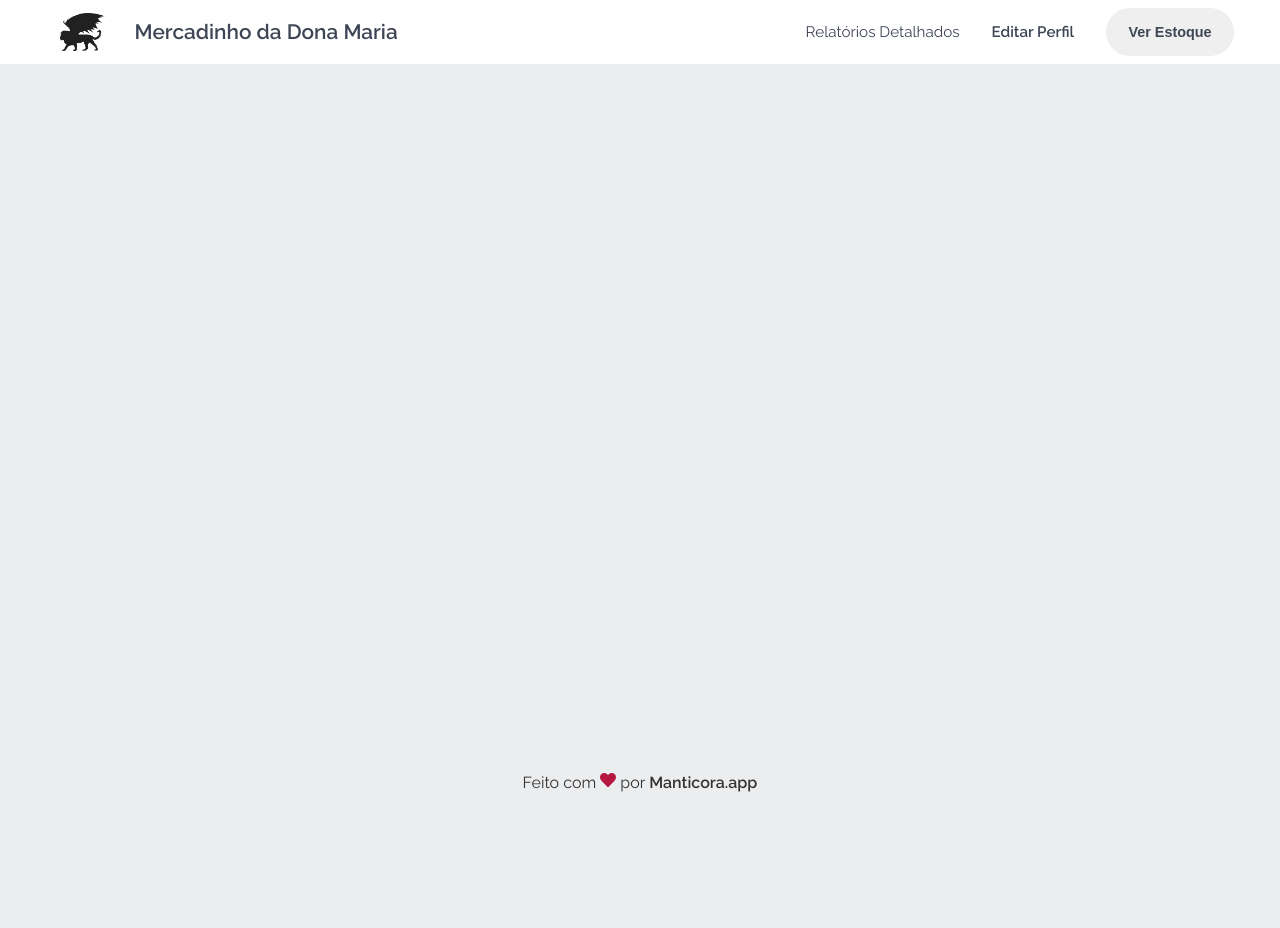
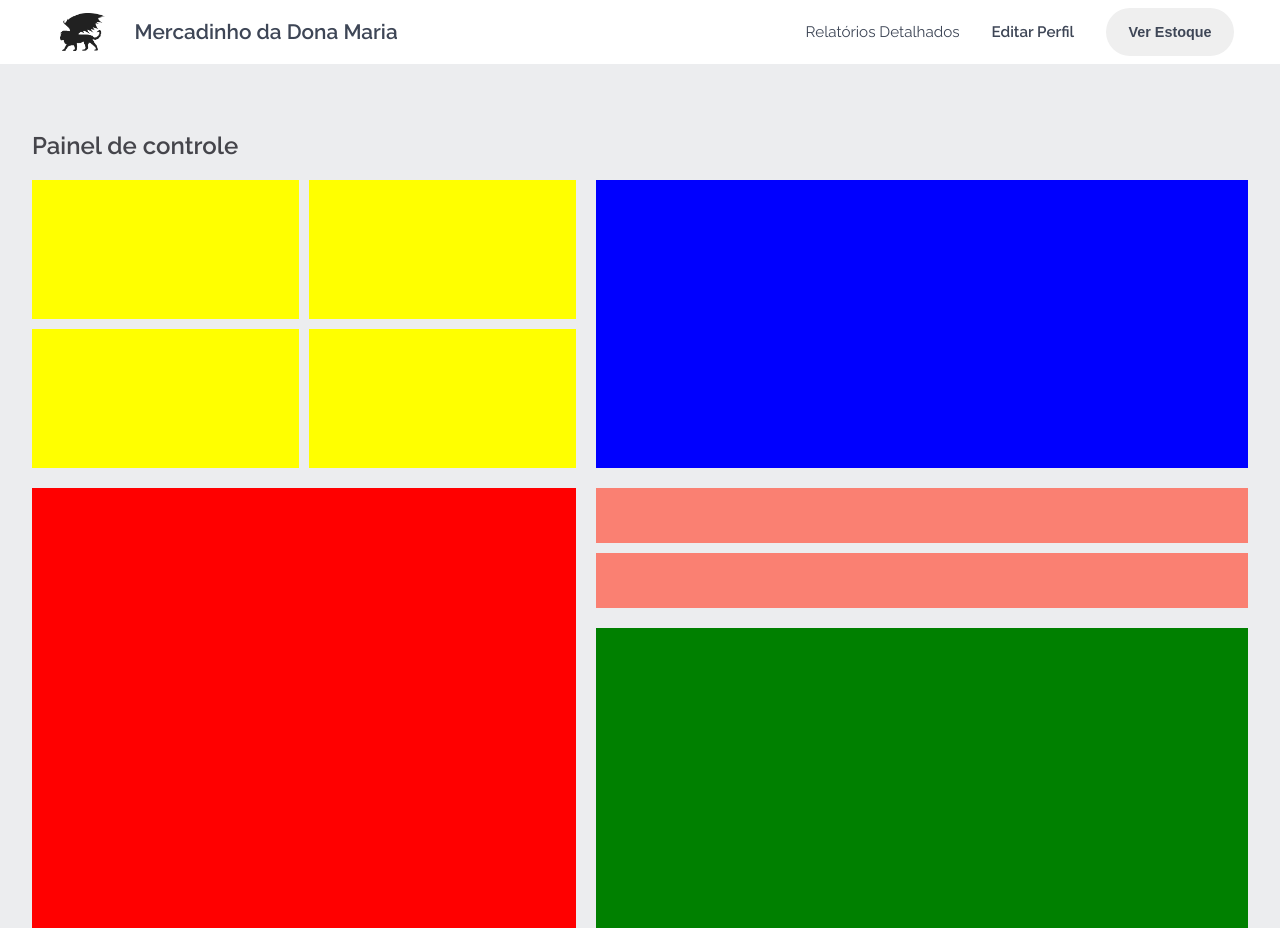
Before and after one commit to manticorasolution/manticora-dashboard, a React (Create React App) app: page / in a window 1280 px wide. Before the commit the page ends 800 px from the top, so only its background shows below. Built offline with nearby package versions, Linux system fonts and the light colour scheme; the HTML template or start-up script is replaced by a standard one.

Commit message:
feat: create dashboard grid

```diff
--- a/src/App.js
+++ b/src/App.js
@@ -1,14 +1,16 @@
 import React from 'react';
 import GlobalStyle from './styles/global';
 import Header from './components/Header';
-import Footer from './components/Footer';
+import Board from './components/Board';
+// import Footer from './components/Footer';
 
 function App() {
 	return (
 		<>
 			<GlobalStyle />
 			<Header />
-			<Footer />
+			<Board />
+			{/* <Footer /> */}
 		</>
 	);
 }
--- /dev/null
+++ b/src/components/Board/index.js
@@ -0,0 +1,29 @@
+import React from 'react';
+import Container from './styles';
+
+const Board = () => {
+	return (
+		<Container>
+			<div className="board-name">
+				<h2>Painel de controle</h2>
+			</div>
+			<div className="cards-left-up">
+				<div className="card1"></div>
+				<div className="card2"></div>
+				<div className="card3"></div>
+				<div className="card4"></div>
+			</div>
+			<div className="cards-right-up"></div>
+			<div className="cards-left-down"></div>
+			<div className="cards-right-down">
+				<div className="alerts">
+					<div className="alert1"></div>
+					<div className="alert2"></div>
+				</div>
+				<div className="in-alert-products"></div>
+			</div>
+		</Container>
+	);
+}
+
+export default Board;
--- /dev/null
+++ b/src/components/Board/styles.js
@@ -0,0 +1,81 @@
+import styled from 'styled-components';
+
+const Container = styled.div`
+	display: grid;
+	grid-template-columns: 1fr 1.2fr;
+	grid-template-rows: 12vh 36vh 55vh;
+	grid-gap: 20px;
+	height: calc(100% - 8vh);
+	width: 100%;
+	margin: auto;
+	max-width: 95vw;
+
+	grid-template-areas: "boardName boardName"
+												"cardsLeftUp cardsRightUp"
+												"cardsLeftDown cardsRightDown";
+
+	.board-name {
+		grid-column: 1/3;
+		grid-area: boardName;
+
+		display: flex;
+		justify-content: flex-start;
+		align-items: flex-end;
+		color: #45454b;
+	}
+
+	.cards-left-up {
+		grid-area: cardsLeftUp;
+
+		display: grid;
+		grid-template-columns: 1fr 1fr;
+		grid-template-rows: 1fr 1fr;
+		grid-gap: 10px;
+		height: 100%;
+
+		.card1 { background: yellow }
+		.card2 { background: yellow }
+		.card3 { background: yellow }
+		.card4 { background: yellow }
+
+	}
+
+	.cards-right-up {
+		background: blue;
+		grid-area: cardsRightUp;
+	}
+
+	.cards-left-down {
+		background: red;
+		grid-area: cardsLeftDown;
+	}
+
+	.cards-right-down {
+		grid-area: cardsRightDown;
+
+		display: grid;
+		grid-template-columns: 1fr;
+		grid-template-rows: 0.4fr 1fr;
+		grid-row-gap: 20px;
+		grid-template-areas: "alerts"
+													"inAlertProducts";
+
+		.alerts {
+			display: grid;
+			grid-template-columns: 1fr;
+			grid-template-rows: 0.6fr 0.6fr;
+			grid-row-gap: 10px;
+			grid-area: alerts;
+
+			.alert1 { background: salmon }
+			.alert2 { background: salmon }
+		}
+
+		.in-alert-products {
+			background: green;
+			grid-area: inAlertProducts
+		}
+	}
+`;
+
+export default Container;
```
